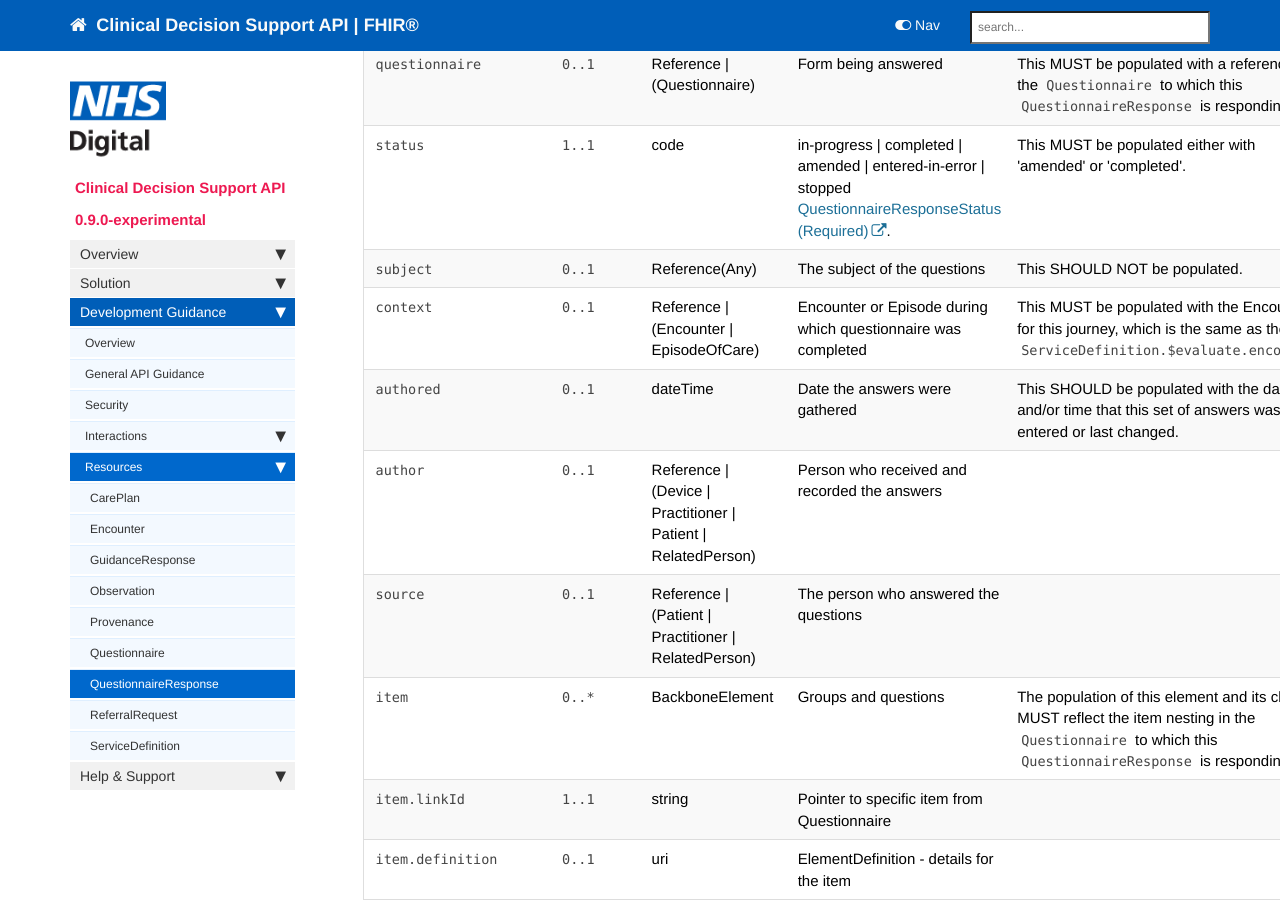
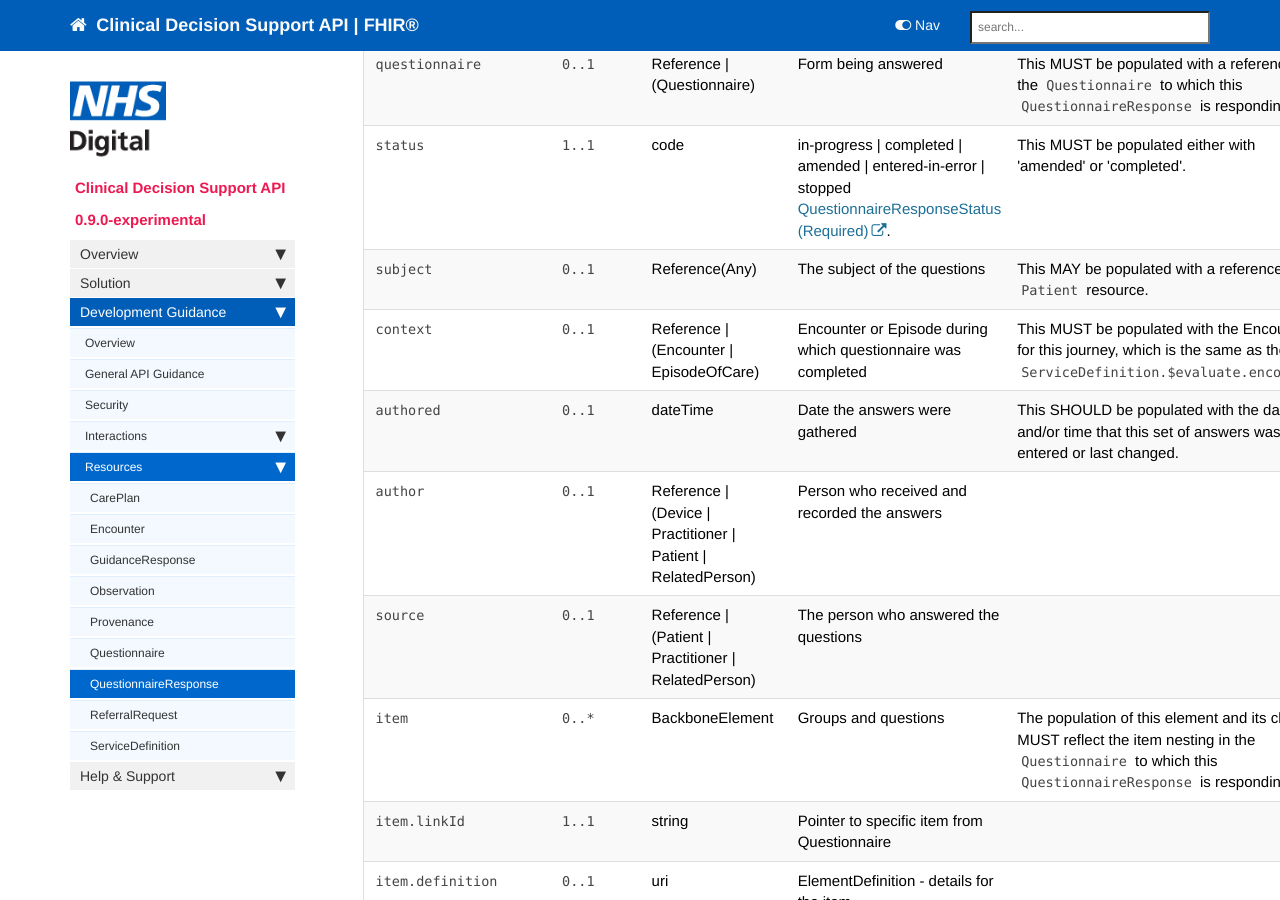
Before and after one commit to nhsconnect/FHIR-CDS, a Jekyll site: the page built from pages/explore/api_questionnaire_response.md, in a window 1280 px wide and 900 px high, scrolled down 960 px. Built offline with Jekyll 4.4.1, drawn with Linux system fonts in a browser that asks for light colours; nearby versions of some CDN libraries; our own code applies the rules of GitHub Pages for plain Markdown files; comment, search, counter and statistics services are not loaded.

Commit message:
Updated for subject CTP-1588 to MAY

```diff
--- a/pages/explore/api_questionnaire_response.md
+++ b/pages/explore/api_questionnaire_response.md
@@ -70,7 +70,7 @@ Detailed implementation guidance for a `QuestionnaireResponse` resource in the C
       <td><code class="highlighter-rouge">0..1</code></td>
     <td>Reference(Any)</td>
     <td>The subject of the questions</td>
-<td>This SHOULD NOT be populated.</td>
+<td>This MAY be populated with a reference to the <code class="highlighter-rouge">Patient</code> resource.</td>
 </tr>
 <tr>
   <td><code class="highlighter-rouge">context</code></td>
```
